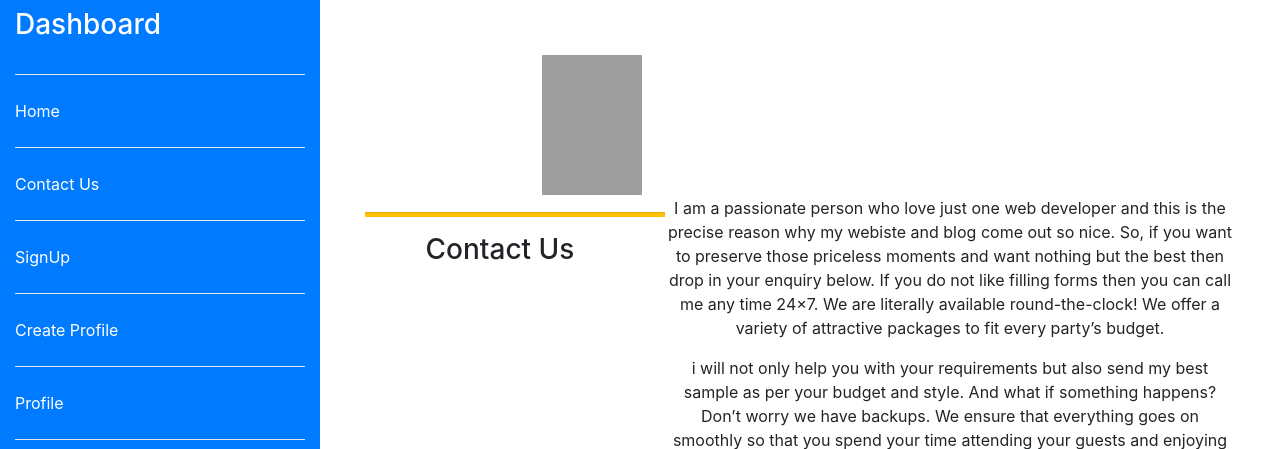
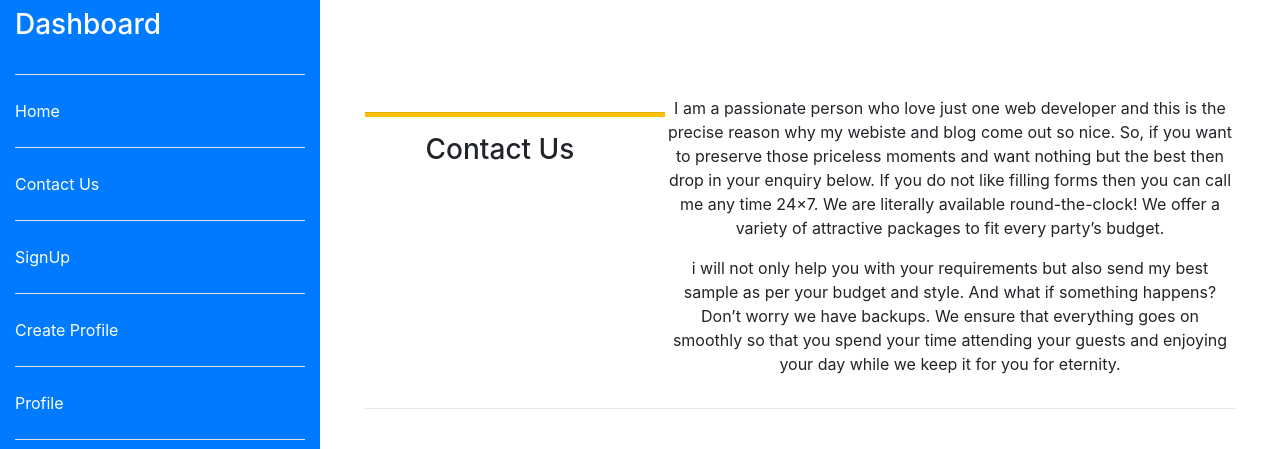
Before and after one commit to CHENCHO121/project1, a Django app: page /ContactMe in a window 1280 px wide. Shown: the top 449 px of the page. Run offline with Django 3.2, Linux system fonts and the light colour scheme; some libraries are stand-ins or nearby versions; grey boxes are pictures that could not be loaded.

Commit message:
third commit

```diff
--- a/templates/contact.html
+++ b/templates/contact.html
@@ -5,9 +5,7 @@
         <br><br>
         <div class="container-fluid pb-5">
             <div class="row">
-                <div class="man pb-1">
-                    <img src="{% static 'img/man2.gif' %}" alt="Man">
-                </div>
+
                 <div class="col-md-4 text-capitalize text-center">
                     <hr class="bg-warning" style="height: 4px; width: 300px">
                     <h3 class="text_effect">contact us</h3>
--- a/templates/home.html
+++ b/templates/home.html
@@ -4,9 +4,7 @@
     {% load static %}
     <br>
     <div class="container ">
-        <div class="man pb-1">
-            <img src="{% static 'img/man2.gif' %}" alt="Man">
-        </div>
+
         <h2 class="text-capitalize text-white text-center  text_effect"
             style="background-color: black;border-radius: 20px">My Portfolio</h2>
         <div class="row">
```
